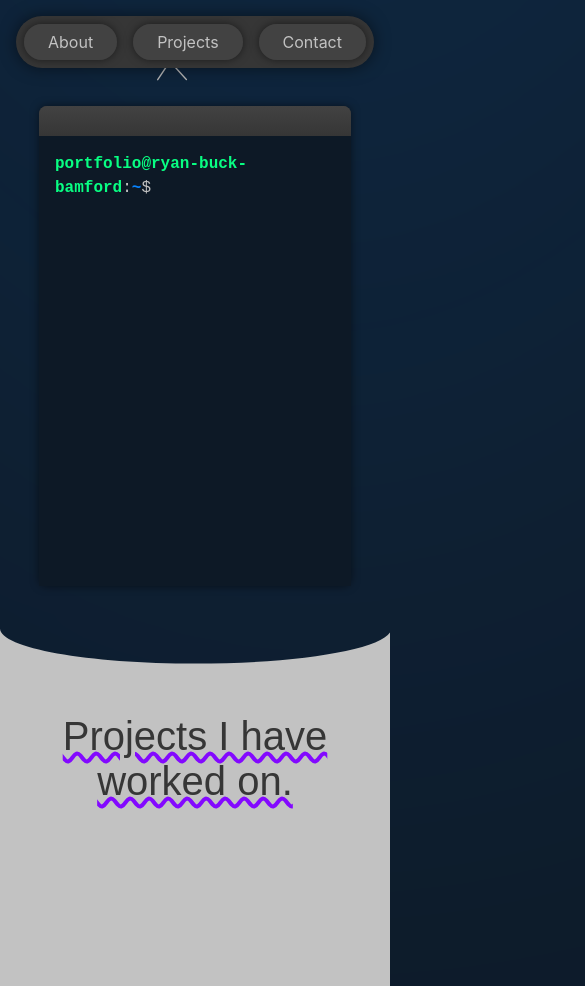
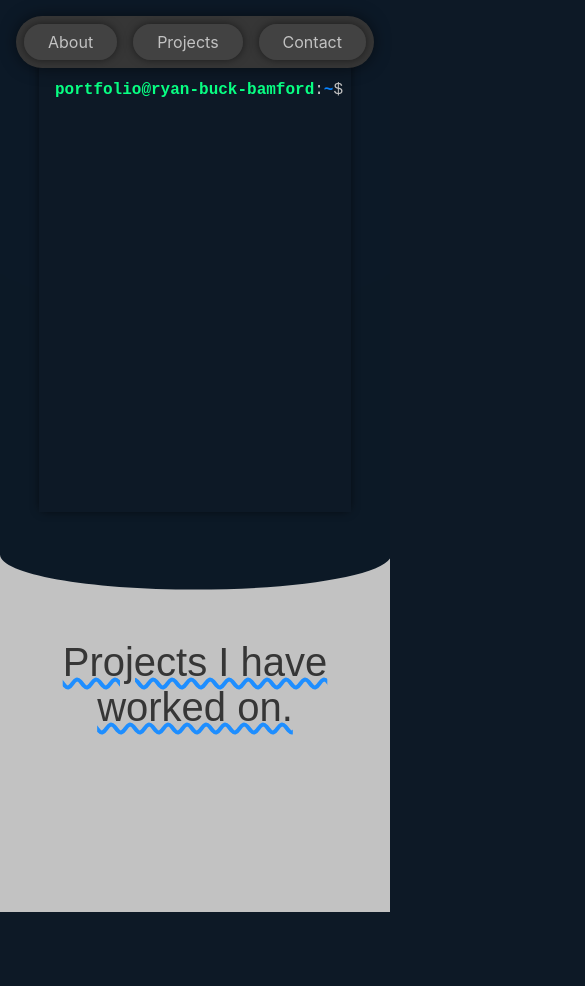
Before and after one commit to FlickyDicky/Portfolio, a React (Vite) app: page / in a window 390 px wide. Shown: the top 986 px of the page, 585 px wide, since content can reach past the window. After the commit the page ends 912 px from the top, so only its background shows below. Built offline with nearby package versions, Linux system fonts and the light colour scheme.

Commit message:
completed the terminal added some commands

```diff
--- a/index.html
+++ b/index.html
@@ -3,6 +3,7 @@
   <head>
     <meta charset="UTF-8" />
     <link rel="icon" type="image/svg+xml" href="/vite.svg" />
+    <link rel="stylesheet" href="https://cdnjs.cloudflare.com/ajax/libs/font-awesome/6.6.0/css/all.min.css" referrerpolicy="no-referrer" />
     <meta name="viewport" content="width=device-width, initial-scale=1.0" />
     <title>Ryan buck Bamford</title>
   </head>
--- a/package.json
+++ b/package.json
@@ -10,6 +10,11 @@
     "preview": "vite preview"
   },
   "dependencies": {
+    "@fortawesome/fontawesome-svg-core": "^6.6.0",
+    "@fortawesome/free-brands-svg-icons": "^6.6.0",
+    "@fortawesome/free-regular-svg-icons": "^6.6.0",
+    "@fortawesome/free-solid-svg-icons": "^6.6.0",
+    "@fortawesome/react-fontawesome": "^0.2.2",
     "framer-motion": "^11.3.24",
     "react": "^18.3.1",
     "react-dom": "^18.3.1"
--- /dev/null
+++ b/src/JSON/commands.json
@@ -0,0 +1,6 @@
+{
+    "about": "Hey I'm Ryan",
+    "help": "The available commands are:\nabout\nhelp\nprojects\nskills\ncontact\nuser -u <username>\nls\nls -a\ncd <directory>|<directory/another_directory>|<.>|<..>\nclear",
+    "ls": "I          Use        The        Linux\nOperating  System     For        My         Development :)",
+    "ls -a": "I          Use        The        Linux      You foud the hidden files :o\nOperating  System     For        My         Development :)"
+}
--- a/src/components/linux-terminal.jsx
+++ b/src/components/linux-terminal.jsx
@@ -1,15 +1,89 @@
 import TerminalUser from "./linux-user";
+import { useEffect, useRef, useState } from "react";
+import commands from "../JSON/commands.json";
 
 export default function Terminal() {
+    const [commandHistory, setCommandHistory] = useState([]);
+    const inputRef = useRef("");
+    const [user, setUser] = useState("ryan-buck-bamford");
+    const [path, setPath] = useState("~");
+    const bottomRef = useRef(null);
+
+    function handleOnClick() {
+        inputRef.current.focus();
+    }
+    function handleSubmitComand(command) {
+        let splitCommand = command.split(" ");
+        let output = "";
+
+        switch (true) {
+            case commands[command] !== undefined:
+                output = commands[command];
+                break;
+
+            case command === "clear":
+                setCommandHistory([]);
+                return;
+
+            case splitCommand[0] === "user" && splitCommand[1] === "-u":
+                if (splitCommand.length < 3 || splitCommand[2] === "") {
+                    output = 'user: missing argumen';
+                } else {
+                    setUser(splitCommand[2]);
+                    output = `user set to: ${splitCommand[2]}`;
+                }
+                break;
+
+            case splitCommand[0] === "cd":
+                if (splitCommand[1] === "..") {
+                    setPath(p => p = p.split("/").slice(0, -1).join("/"));
+                } else if (splitCommand[1] === "~" || splitCommand.length < 2 || splitCommand[1] === "") {
+                    setPath(p => p = "~");
+
+                } else if (splitCommand[1] === ".") {
+                } else {
+                    console.log(splitCommand);
+
+                    setPath(p => p = `~/${splitCommand[1]}`);
+                }
+                break;
+
+            default:
+                command === "" ? null : output = `'${command}': command not found... type 'help' for a list of commands`;
+        }
+        setCommandHistory((c) => [...c, `${command}\n${output}`]);
+    }
+
+    useEffect(() => {
+        bottomRef.current?.scrollIntoView({ behavior: "smooth", block: "end" });
+    });
+
     return (
         <div className="terminal-container">
             <div className="terminal-header">
-                <div className="terminal-button"></div>
-                <div className="terminal-button"></div>
-                <div className="terminal-button"></div>
+                <div className="terminal-button">
+                <i className="fa-solid fa-angle-up"></i>
+                </div>
+                <div className="terminal-button">
+                <i className="fa-solid fa-angle-up fa-rotate-180"></i>
+                </div>
+                <div className="terminal-button">
+                <i className="fa-solid fa-xmark"></i>
+                </div>
             </div>
-            <div className="terminal-body">
-                <TerminalUser />
+            <div className="terminal-body" onClick={handleOnClick}>
+                {commandHistory.map((cmd, index) => (
+                    <TerminalUser user={user} path={path} key={index} command={cmd} />
+                ))}
+                <TerminalUser
+                    command=""
+                    path={path}
+                    user={user}
+                    ref={inputRef}
+                    onSubmit={handleSubmitComand}
+                    active={true}
+                />
+                <div ref={bottomRef}></div>
             </div>
         </div>
     );
--- a/src/components/linux-user.jsx
+++ b/src/components/linux-user.jsx
@@ -1,11 +1,38 @@
-export default function TerminalUser({ command, user="portfolio@ryan-buck-bamford", path="~" }) {
+import React, { forwardRef } from "react";
+
+export default forwardRef(function TerminalUser(
+    {
+        command,
+        user = "ryan-buck-bamford",
+        path = "~",
+        onSubmit,
+        active,
+    },
+    ref
+) {
+    function handleSubmit(e) {
+        e.preventDefault();
+        onSubmit(ref.current.value);
+        ref.current.value = "";
+    }
+
     return (
-        <div className="terminal-line">
-            <span className="terminal-user">{user}</span>
-            <span>:</span>
-            <span className="terminal-path">{path}</span>
-            <span>$</span>
-            {command && <span className="terminal-command"> {command}</span>}
-        </div>
+        <form
+            className={active ? "active terminal-line" : "terminal-line"}
+            onSubmit={handleSubmit}
+        >
+            <div className="terminal-index">
+                <span className="terminal-user">portfolio@{user}</span>
+                <span>:</span>
+                <span className="terminal-path">{path}</span>
+                <span>$</span>
+                {command && (
+                    <span className="terminal-command"> {command}</span>
+                )}
+            </div>
+            {active && (
+                <input type="text" ref={ref} className="terminal-input" />
+            )}
+        </form>
     );
-}
+});
--- a/src/components/name.jsx
+++ b/src/components/name.jsx
@@ -10,11 +10,10 @@ export default function Name() {
         <div className="name" ref={ref}>
             {name.split("").map((letter, index) => (
                 <motion.span
-                    key={letter}
-                    initial={{ opacity: 0, y: "100%" }}
+                    key={index}
+                    initial={{ opacity: 0 }}
                     animate={{
                         opacity: isInView ? 1 : 0,
-                        y: isInView ? 0 : "100%",
                     }}
                     transition={{
                         delay: index * 0.1,
--- a/src/components/nav-links.jsx
+++ b/src/components/nav-links.jsx
@@ -30,13 +30,13 @@ export default function NavLinks() {
     return (
         <ul className={`nav-links ${hidden ? "hidden" : ""}`}>
             <li>
-                <a href="#about">About</a>
+                <a href="#about"><span>About</span></a>
             </li>
             <li>
-                <a href="#projects">Projects</a>
+                <a href="#projects"><span>Projects</span></a>
             </li>
             <li>
-                <a href="#contact">Contact</a>
+                <a href="#contact"><span>Contact</span></a>
             </li>
         </ul>
     );
--- a/src/components/projects-title.jsx
+++ b/src/components/projects-title.jsx
@@ -3,15 +3,15 @@ import { useRef } from "react";
 
 export default function ProjectsTitle() {
     const title = "Projects I have worked on.";
-    const ref = useRef(null);
-    const inView = useInView(ref, {
+    const titleRef = useRef(null);
+    const inView = useInView(titleRef, {
         triggerOnce: false,
         margin: "-200px",
     });
 
     return (
-        <div ref={ref}>
-            <motion.p
+        <div ref={titleRef}>
+            <motion.span
                 className="title"
                 animate={{
                     opacity: inView ? 1 : 0,
@@ -19,7 +19,7 @@ export default function ProjectsTitle() {
                 }}
             >
                 {title}
-            </motion.p>
+            </motion.span>
         </div>
     );
 }
--- a/src/style.css
+++ b/src/style.css
@@ -39,7 +39,7 @@
     font-weight: 400;
     font-size: 2.5em;
     color: var(--color-charcoal);
-    text-decoration: underline var(--color-electric-purple) wavy;
+    text-decoration: underline var(--color-royal-blue) wavy;
 }
 
 @font-face {
@@ -75,16 +75,31 @@ nav {
 }
 
 .nav-links.hidden {
-    transform: translateY(-200%); /* Move the navbar out of view */
+    transform: translateY(-200%);
 }
 
 .nav-links a {
+    position: relative;
     background-color: var(--color-gunmetal);
     text-decoration: none;
     padding: 0.5em 1.5em;
     border-radius: 1000em;
     color: var(--color-light-silver);
     box-shadow: 0 0 0.5em rgba(0, 0, 0, 0.5);
+    transition: all 0.2s;
+}
+
+.nav-links a span {
+    position: relative;
+    z-index: 1;
+}
+
+.nav-links a:hover {
+    background: var(--color-charcoal);
+}
+
+.nav-links a.active {
+    background-color: var(--color-charcoal);
 }
 
 section {
@@ -134,7 +149,7 @@ section {
 
 .bulb {
     position: absolute;
-    width: 40em;
+    width: 50vw;
     aspect-ratio: 1/1;
     border-radius: 1000em;
     background: var(--color-royal-blue);
@@ -165,11 +180,45 @@ section {
     box-shadow: 0 0 0.5em rgba(0, 0, 0, 0.5);
 }
 
+.terminal-container input {
+    font-family: "Ubuntu Mono", monospace;
+    resize: none;
+    background-color: var(--backgroung-color);
+    color: var(--color-light-silver);
+    border: none;
+    outline: none;
+    font-size: 1rem;
+    margin-left: .5em;
+    height: 100%;
+    flex-grow: 1;
+    flex-shrink: 1;
+}
+
 .terminal-header {
+    display: flex;
+    align-items: center;
+    justify-content: flex-end;
+    color: var(--color-light-silver);
+    gap: .5em;
+    padding: 0 1em;
     width: 100%;
     height: 2em;
     border-radius: 0.5em 0.5em 0 0;
     background: linear-gradient(var(--color-gunmetal), var(--color-charcoal));
+}
+
+.terminal-button {
+    display: grid;
+    place-items: center;
+    width: 1.2em;
+    height: 1.2em;
+    border-radius: 1000em;
+    transition: all 0.3s;
+}
+
+.terminal-button:hover {
+    color: var(--color-charcoal);
+    background-color: var(--color-light-silver);
 }
 
 .terminal-body {
@@ -178,9 +227,33 @@ section {
     line-height: 1.5;
     padding: 1em;
     height: 100%;
-    overflow-y: scroll;
+    overflow-y: auto;
     background-color: var(--backgroung-color);
     color: var(--color-light-silver);
+    white-space: pre-wrap;
+}
+
+.terminal-command {
+    width: fit-content;
+}
+
+.terminal-line {
+    width: 100%;
+    align-items: baseline;
+    word-wrap: break-word;
+}
+
+.terminal-line.active {
+    display: flex;
+}
+
+.terminal-index {
+    flex-shrink: 0;
+}
+
+.terminal-body:hover {
+    cursor: text;
+
 }
 
 .terminal-body::-webkit-scrollbar {
@@ -211,4 +284,7 @@ section {
         display: flex;
         flex-direction: column;
     }
+    .name {
+        display: none;
+    }
 }
```
Also changed, not shown: 1 other file (tests, documents, lock files or other folders).
